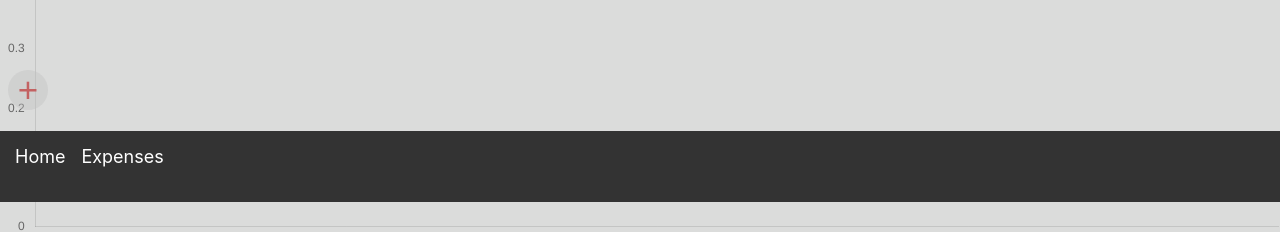
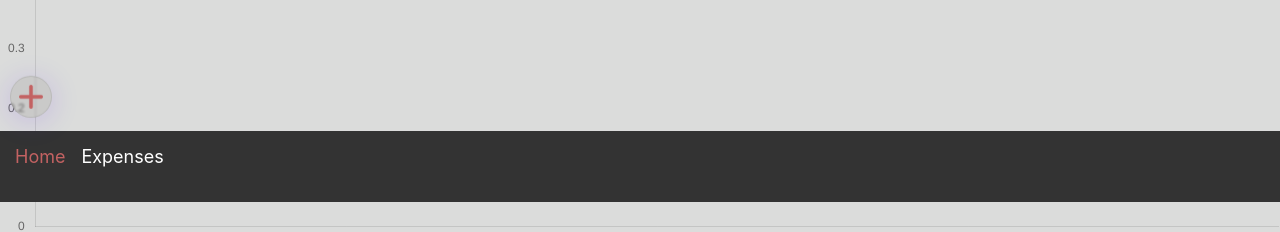
Before and after one commit to Idan-Sasson/spendi, a React (Create React App) app: page / in a window 1280 px wide. Shown: the part 598-830 px from the top of the page. Built offline with nearby package versions, Linux system fonts and the light colour scheme; a web font is replaced by a local one.

Commit message:
male male dvarim

```diff
--- /dev/null
+++ b/src/components/AddButton.css
@@ -0,0 +1,57 @@
+.open-modal {
+    position: fixed;
+    bottom: 10%;
+    transform: translate(0, -10%);
+    border: none;
+    font-size: 35px;
+    font-weight: 200;
+    /* padding: 6px 16px; */
+    position: flex;
+    color: rgb(195, 98, 98);
+    background-color: rgba(192, 192, 192, 0.398);
+    border-radius: 50%;
+    padding: 0;
+    margin: 8px 0 8px 8px;
+    height: 40px;
+    width: 40px;
+    display: flex;
+    align-items: center;
+    justify-content: center;
+}
+
+.button-container {
+    margin: 0 10px;
+    position: fixed;
+    bottom: 10%;
+    transform: translate(0, -10%);
+    background-color: rgba(97, 95, 95, 0.14);
+    box-shadow: 0 4px 30px rgba(76, 0, 255, 0.163);
+    border: 1px solid rgba(97, 95, 95, 0.15);
+    backdrop-filter: blur(1px);
+
+    height: 40px;
+    aspect-ratio: 1;
+    border-radius: 50%;
+    display: flex;
+    align-items: center;
+    justify-content: center;
+}
+
+.open-modal-icon {
+    position: fixed;
+    /* bottom: 10%; */
+    /* transform: translate(0, -10%); */
+    /* border: none; */
+    /* font-size: 35px; */
+    /* font-weight: 200; */
+    /* padding: 6px 16px; */
+    position: flex;
+    color: rgb(195, 98, 98);
+    /* background-color: rgba(192, 192, 192, 0.398); */
+    border-radius: 50%;
+    padding: 0;
+    /* margin: 8px 0 8px 8px; */
+    height: 60%;
+    aspect-ratio: 1;
+    filter: invert(42%) sepia(62%) saturate(422%) hue-rotate(311deg) brightness(97%) contrast(94%);
+}
--- a/src/components/AddButton.jsx
+++ b/src/components/AddButton.jsx
@@ -1,12 +1,16 @@
 import { useState } from "react";
 import AddExpenseModal from "./AddExpenseModal";
-
+import './AddButton.css'
+import { icons } from "./constants"
 export default function AddButton() {
     const [isOpen, setIsOpen] = useState(false);
 
     return (
-        <div>
-            <button className="open-modal" onClick={() => setIsOpen(true)}>+</button>
+        <div style={isOpen ? {overflow: 'hidden'} : {}}>
+            {/* <button className="open-modal" onClick={() => setIsOpen(true)}>+</button> */}
+            <div className="button-container">
+            <img src={icons["Plus"]} className='open-modal-icon' onClick={() => setIsOpen(true)}/>
+            </div>
             {isOpen && <AddExpenseModal setIsOpen={setIsOpen}/>}
         </div>
     )
--- a/src/components/AddExpenseModal.css
+++ b/src/components/AddExpenseModal.css
@@ -20,6 +20,7 @@
     border: 1px solid rgba(255, 255, 255, 0.18);
     animation: modalFadeIn 0.2s ease-out;
     overflow: hidden;
+
 }
 
 
@@ -77,11 +78,11 @@
     display: inline-flex;
     font-family: 'Gill Sans', 'Gill Sans MT', Calibri, 'Trebuchet MS', sans-serif;
     background: rgb(255, 132, 55);
-    font-size: 30px;
+    /* font-size: 30px; */
     color: white;
     border-radius: 50%;
-    height: 30px;
-    width: 30px;
+    height: 20px;
+    width: 20px;
     align-items: center;
     text-align: center;
     /* vertical center */
@@ -90,10 +91,11 @@
     border: none;
     line-height: 40px;
     transform: translateY(1px);
-    padding: 0;
+    padding: 5px;
     cursor: pointer;
     box-shadow: 0 8px 16px rgba(0, 0, 0, 0.219);
     margin-top: 10px;
+
 }
 
 .close-button {
@@ -129,6 +131,7 @@
     justify-content: center;
     align-items: center;
     z-index: 999;
+    overflow-y: hidden;
 
     animation: blurIn 0.1s ease forwards;
 }
--- a/src/components/AddExpenseModal.jsx
+++ b/src/components/AddExpenseModal.jsx
@@ -63,10 +63,9 @@ export default function AddExpenseModal( {setIsOpen} ) {
             <img src={icons[category]} className="open-cat" />
           </div>
           <div>
-
             {isCatOpen && <CategoryModal setIsOpen={setIsCatOpen} setCategory={setCategory}/>}
           </div>
-          <span className="add-button" onClick={handleModalSubmit}>+</span>
+          <img src={icons["Plus"]} className="add-button" onClick={handleModalSubmit}/>
           <button className="close-button" onClick={handleClose}>X</button>
       </div>
     </div>
--- a/src/components/CategoryModal.jsx
+++ b/src/components/CategoryModal.jsx
@@ -27,8 +27,9 @@ export default function CategoryModal( {setIsOpen, setCategory, onClose} ) {
     // console.log(groceries);
     return ReactDOM.createPortal(
       <div className='wrapper'>
+        <div className={`top-bar ${isClosing ? 'go-out' : ''}`} />
         <div className={`categories-container ${isClosing ? 'go-out' : ''}`} onAnimationEnd={handleAnimationEnd}>
-          <div className='top-bar' />
+
           {categories.map((cat) =>
             <div key={cat.name} className='category-item'>
               <div className='button-wrapper'>
@@ -45,7 +46,9 @@ export default function CategoryModal( {setIsOpen, setCategory, onClose} ) {
           </div>
           )}
           <div>
-            <button onClick={handleClose} className={`close ${isClosing ? 'closeDown' : ''}`}>Close</button>
+            <div className={`close-container ${isClosing ? 'closeDown' : ''}`}>
+              <img src={icons['Back']} onClick={handleClose} className={`close ${isClosing ? 'closeDown' : ''}`} />
+            </div>
           </div>
         </div>
       </div>,
--- a/src/components/Expenses.css
+++ b/src/components/Expenses.css
@@ -1,15 +1,9 @@
-/* button {
-    background-color: #4CAF50;
-    border: none;
-    color: rgb(255, 255, 255);
-    padding: 6px 16px;
-    text-align: center;
-    text-decoration: none;
-    display: inline-block;
-    font-size: 16px;
-    margin-left: 10px;
-    cursor: pointer;
-} */
+.expenses-body {
+    padding-bottom: 180px;
+    /* Leaves space for the navbar at bottom */
+    max-height: 100vh;
+    /* overflow-y: auto; */
+}
 
 ul {
     list-style-type: none;
@@ -27,7 +21,7 @@ small {
     margin-top: 8px;
     font-weight: 500;
     padding: 8px 12px;
-    color: rgba(0, 0, 0, 0.7);
+    color: rgba(0, 0, 0, 0.8);
     background-color: rgba(0, 0, 0, 0.1);
     display: flex;
     /* 👈 makes it a row */
@@ -83,25 +77,3 @@ small {
     margin-left: 2px;
     cursor: pointer;
 }
-
-.open-modal {
-    position: fixed;
-    bottom: 10%;
-    transform: translate(0, -10%);
-    border: none;
-    font-size: 35px;
-    font-weight: 200;
-    /* padding: 6px 16px; */
-    position: flex;
-    color: rgb(195, 98, 98);
-    background-color: rgba(192, 192, 192, 0.398);
-    border-radius: 50%;
-    padding: 0;
-    margin: 8px 0 8px 8px;
-    height: 40px;
-    width: 40px;
-    display: flex;
-    align-items: center;
-    justify-content: center;
-
-}
--- a/src/components/Expenses.jsx
+++ b/src/components/Expenses.jsx
@@ -1,27 +1,10 @@
-import { useState } from "react";
 import { useLocalStorage } from "./useLocalStorage";
 import "./Expenses.css";
-import AddExpenseModal from "./AddExpenseModal";
 import { useNavigate } from "react-router-dom";
 
-const AddExpense = () => {
+const Expenses = () => {
   const navigate = useNavigate();
   const [expenses, setExpenses] = useLocalStorage("expenses", []);
-
-  // const [isOpen, setIsOpen] = useState(false);
-
-  // const handleModalSubmit = ({ name, price, date, category }) => {
-  //   if (name.trim() === "" || price.trim() === "") return; // Blank input check
-  //   const newExpense = {  // id - current timestamp
-  //     id: Date.now(),
-  //     name: name,
-  //     price: parseFloat(price),
-  //     date: date,
-  //     category: category
-  //   };
-
-  //   setExpenses([...expenses, newExpense]);
-  // };
 
   // Step 1: Group the expenses by date
   const groupedExpenses = expenses.reduce((result, item) => {
@@ -43,7 +26,7 @@ const AddExpense = () => {
   };
 
   return (
-    <div>
+    <div className="expenses-body">
       <ul className="expense-list">
         {/* Go over each date group */}
         {Object.entries(groupedExpenses)
@@ -92,4 +75,4 @@ const AddExpense = () => {
   );
 };
 
-export default AddExpense;
+export default Expenses;
--- a/src/components/Home.jsx
+++ b/src/components/Home.jsx
@@ -164,7 +164,7 @@ const Home = () => {
             <div className='pie-container'>
                 <Pie options={pieOptions} data={pieData}/>
             </div>
-            <button className='reset' onClick={() => setExpenses([])}>Reset</button>
+            {/* <button className='reset' onClick={() => setExpenses([])}>Reset</button> */}
         </div>
     );
 };
--- a/src/components/Navbar.css
+++ b/src/components/Navbar.css
@@ -1,7 +1,10 @@
 .navbar {
-  position: fixed;   /*  <-- Add this: Makes it stick relative to the viewport */
-  bottom: 0px;         /*  <-- Now this will work: Stick to the bottom */
-  left: 0;           /*  <-- Add this: Align to the left edge */
+  position: fixed;
+  /*  <-- Add this: Makes it stick relative to the viewport */
+  bottom: 0px;
+  /*  <-- Now this will work: Stick to the bottom */
+  left: 0;
+  /*  <-- Add this: Align to the left edge */
   right: 0;
   display: flex;
   justify-content: space-between;
@@ -25,6 +28,14 @@
 }
 
 .navbar-center .nav-links a {
-  color: #fff;
   text-decoration: none;
 }
+
+.nav-link {
+  color: #fff;
+  /* font-weight: 400; */
+}
+
+.active-link {
+  color: rgb(195, 98, 98);
+}
--- a/src/components/Navbar.jsx
+++ b/src/components/Navbar.jsx
@@ -1,18 +1,28 @@
 import React from 'react';
 import './Navbar.css';
-import { Link } from 'react-router-dom';
+import { NavLink } from 'react-router-dom';
 
 const Navbar = () => {
-  return (
 
+return (
 <nav className="navbar">
   <div className="navbar-center">
     <ul className="nav-links">
       <li>
-        <Link to="/">Home</Link>
+        <NavLink
+          to="/"
+          className={({ isActive }) => (isActive ? 'nav-link active-link' : 'nav-link')}
+        >
+          Home
+        </NavLink>
       </li>
       <li>
-        <Link to="/expenses">Expenses</Link>
+        <NavLink
+          to="/expenses"
+          className={({ isActive }) => (isActive ? 'nav-link active-link' : 'nav-link')}
+        >
+          Expenses
+        </NavLink>
       </li>
     </ul>
   </div>
--- a/src/components/constants.js
+++ b/src/components/constants.js
@@ -9,6 +9,7 @@ import accommodations from '../assets/icons/accommodations.png'
 import fees from '../assets/icons/fees.png'
 import back from '../assets/icons/back.png'
 import shopping from '../assets/icons/shopping.png'
+import plus from '../assets/icons/plus.png'
 
 
 export const categories = [
@@ -41,5 +42,6 @@ export const icons = {
   Accommodations: accommodations,
   Shopping: shopping,
   Fees: fees,
-  Back: back
+  Back: back,
+  Plus: plus
 }
```
Also changed, not shown: src/components/CategoryModal.css (+36 -16 lines), src/assets/icons/back.svg (added), src/assets/icons/plus.png (added).
